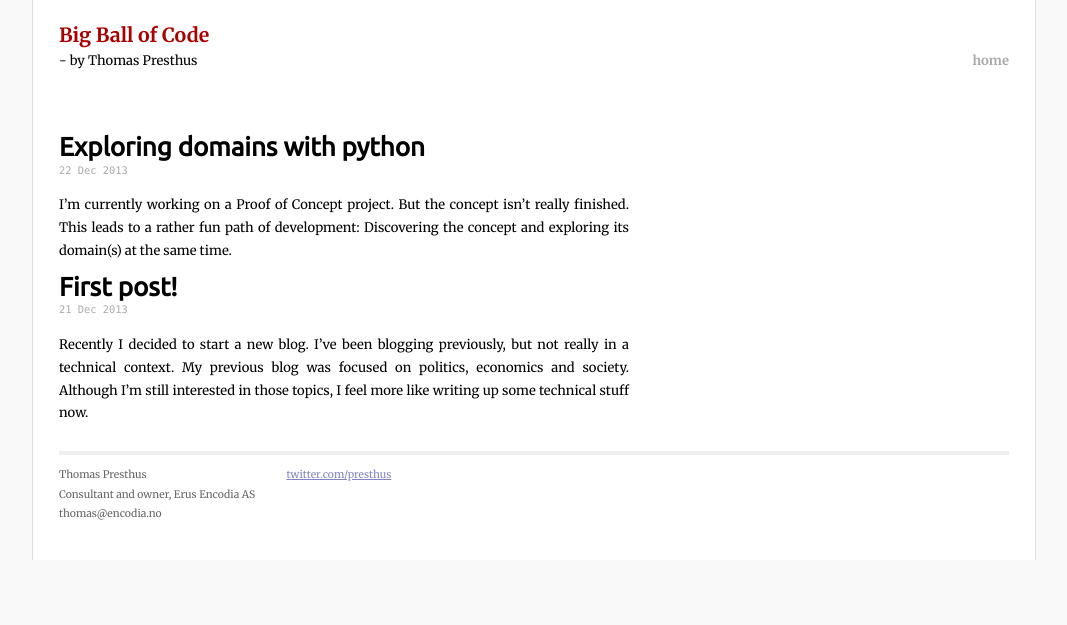
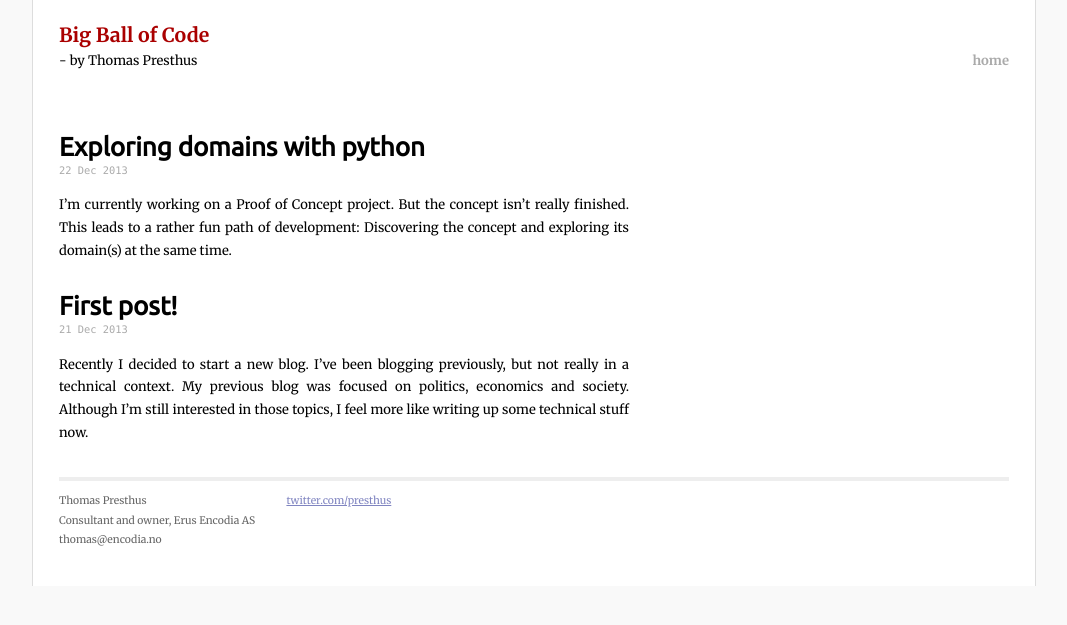
Before and after one commit to tpresthus/tpresthus.github.io, a Jekyll site: the page built from index.html, in a window 1280 px wide. Shown: the top 625 px of the page, without its empty margins (106-1173 px from the left). Built offline with Jekyll 4.4.1, drawn with Linux system fonts in a browser that asks for light colours; Markdown is read by kramdown in place of the engine named in the settings.

Commit message:
Fixing some css

```diff
--- a/css/main.css
+++ b/css/main.css
@@ -51,6 +51,7 @@ a:visited { color: #a0a; }
 
 .posts li {
   line-height: 1.75em;
+  margin-bottom: 2.5em;
 }
 
 .posts li h2 a {
```
